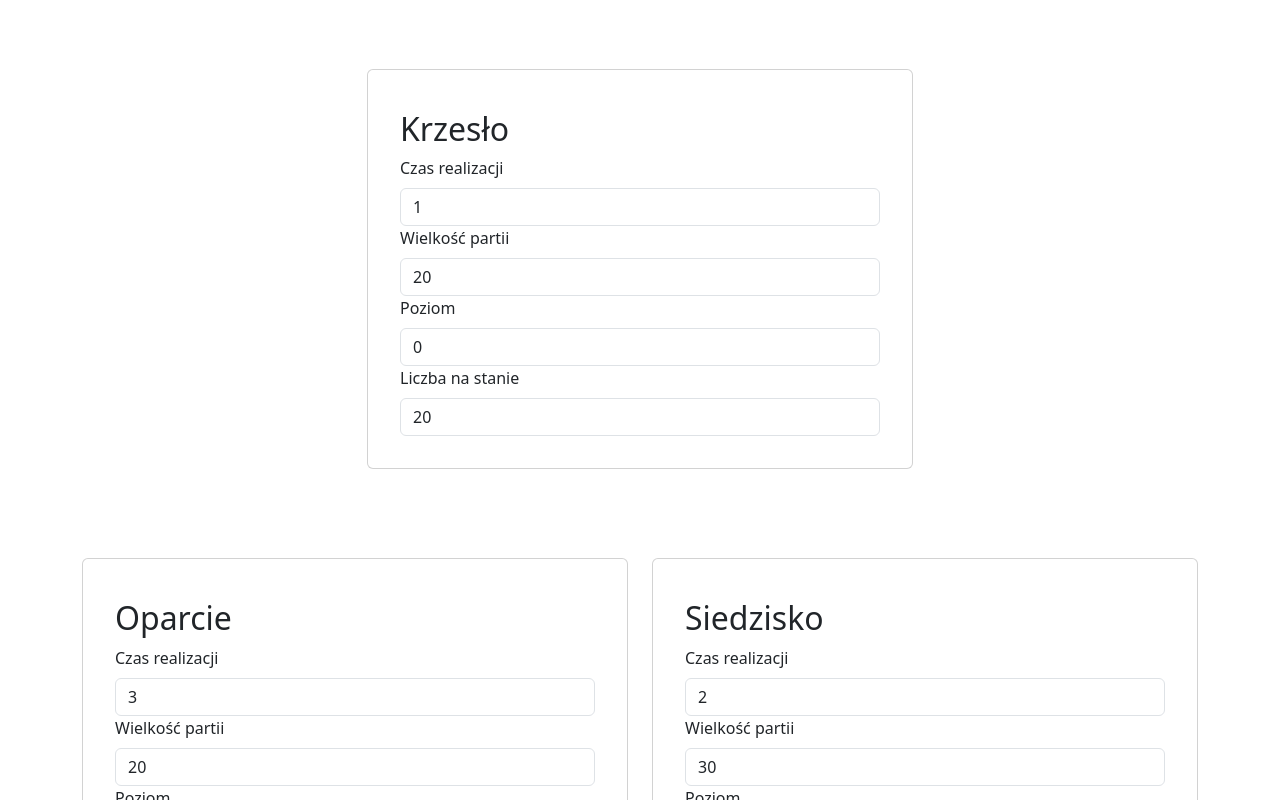
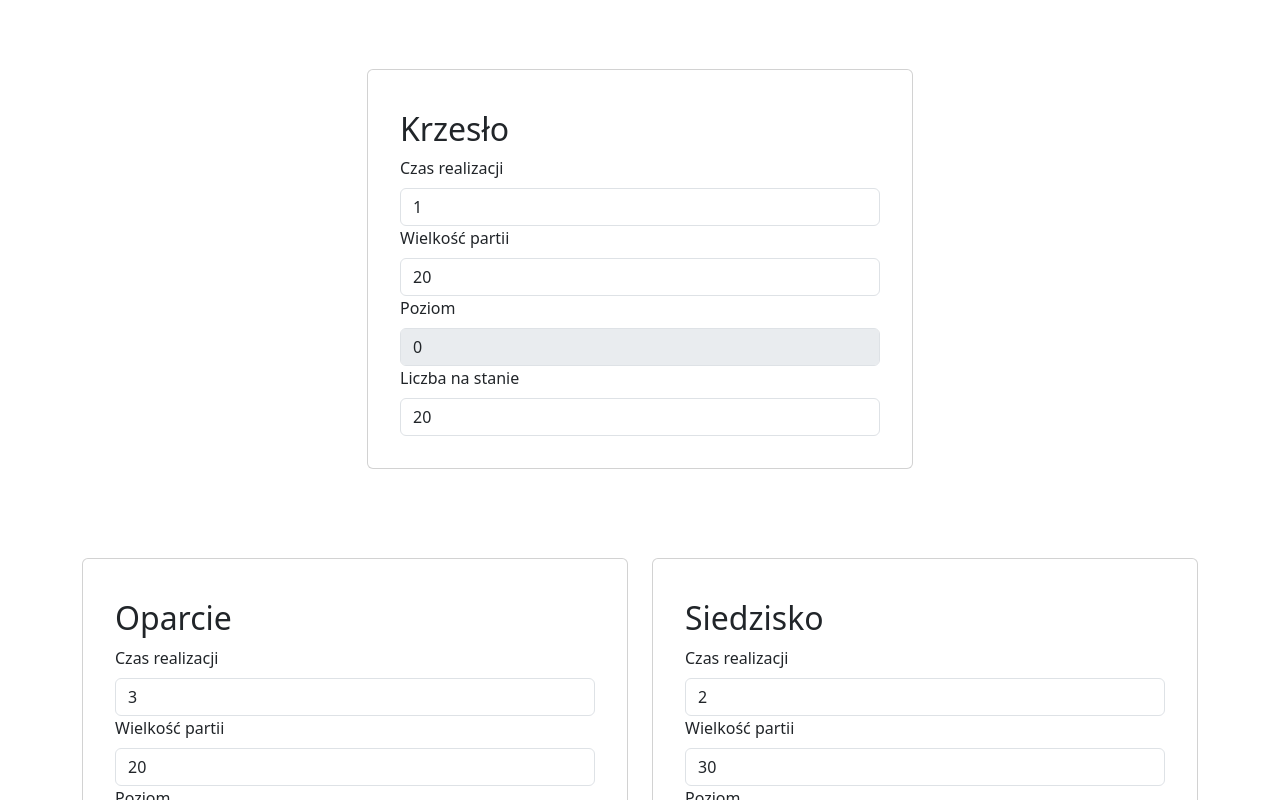
Before and after one commit to PBur27/MRP, a React (Vite) app in the folder Algorytm/: page / in a window 1280 px wide. Shown: the top 800 px of the page. Built offline with nearby package versions, Linux system fonts and the light colour scheme.

Commit message:
poziom disabled (BOM)

```diff
--- a/Algorytm/src/components/ProductItemCard.jsx
+++ b/Algorytm/src/components/ProductItemCard.jsx
@@ -28,7 +28,7 @@ const ProductItemCard = ({ nazwa, czasRealizacji, wielkoscPartii, poziom, liczba
 
           <Form.Group>
             <Form.Label>Poziom</Form.Label>
-            <Form.Control type="number" name="poziom" value={poziom} onChange={handleInputChange} />
+            <Form.Control type="number" name="poziom" value={poziom} onChange={handleInputChange} disabled />
           </Form.Group>
 
           <Form.Group>
```
